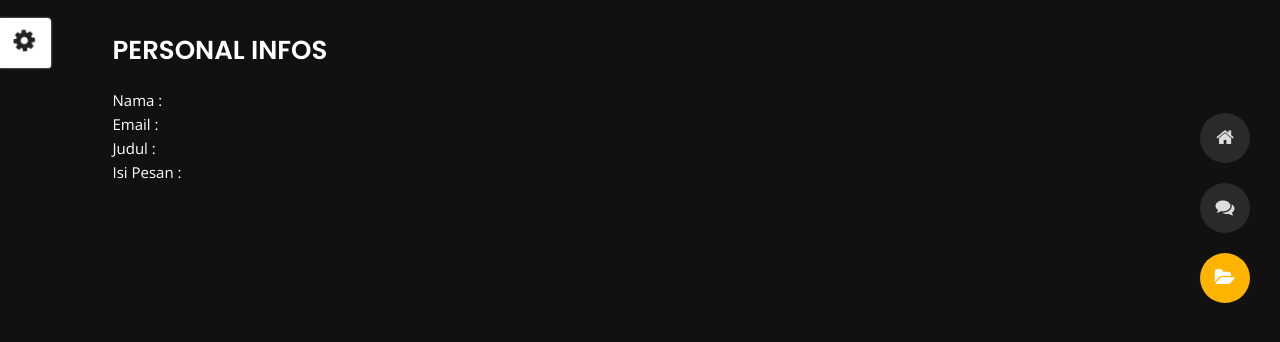
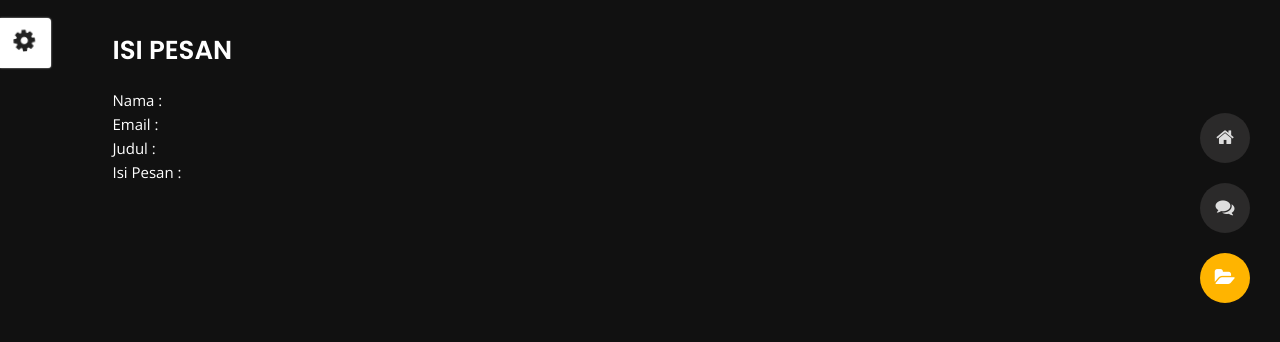
Before and after one commit to RifkyMLN/rifky.github.io, a plain HTML site: page hasil.html in a window 1280 px wide. Shown: the part 192-534 px from the top of the page. Drawn offline with nearby package versions, Linux system fonts and the light colour scheme.

Commit message:
Update hasil.html
Signed-off-by: RifkyMLN <130197207+RifkyMLN@users.noreply.github.com>

```diff
--- a/hasil.html
+++ b/hasil.html
@@ -4,7 +4,7 @@
 
 <head>
     <meta charset="utf-8">
-    <title>Contact - Personal Portfolio</title>
+    <title>Hasil</title>
     <meta name="viewport" content="width=device-width, initial-scale=1">
 
     <!-- Template Google Fonts -->
@@ -133,7 +133,7 @@
             <div class="row">
                 <!-- Personal Info Starts -->
                 <div class="col-12">
-                    <h3 class="text-uppercase custom-title mb-0 ft-wt-600">personal infos</h3>
+                    <h3 class="text-uppercase custom-title mb-0 ft-wt-600">isi pesan</h3>
                 </div>
                 <div class="col-6">
                     <ul class="about-list list-unstyled open-sans-font">
```
